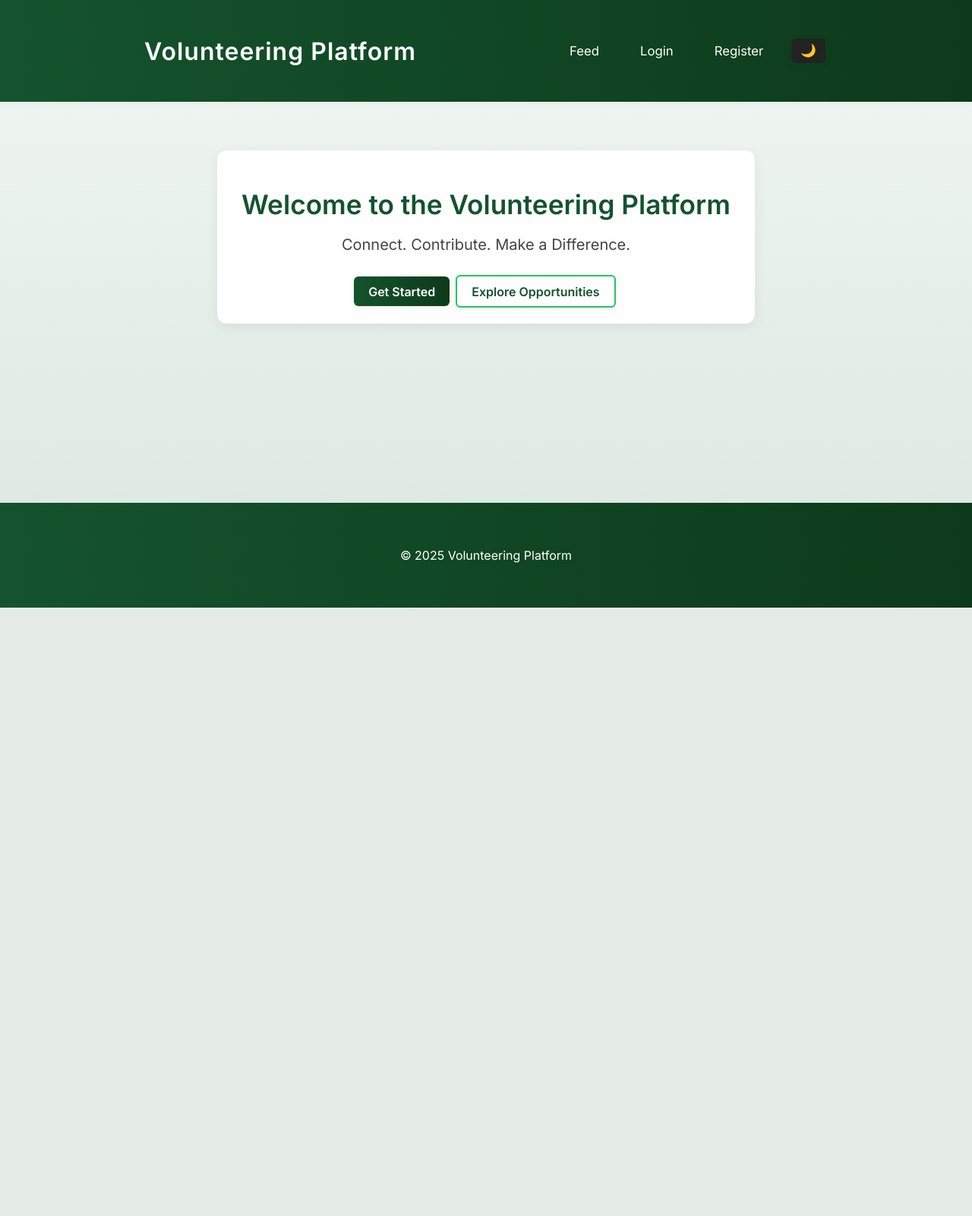
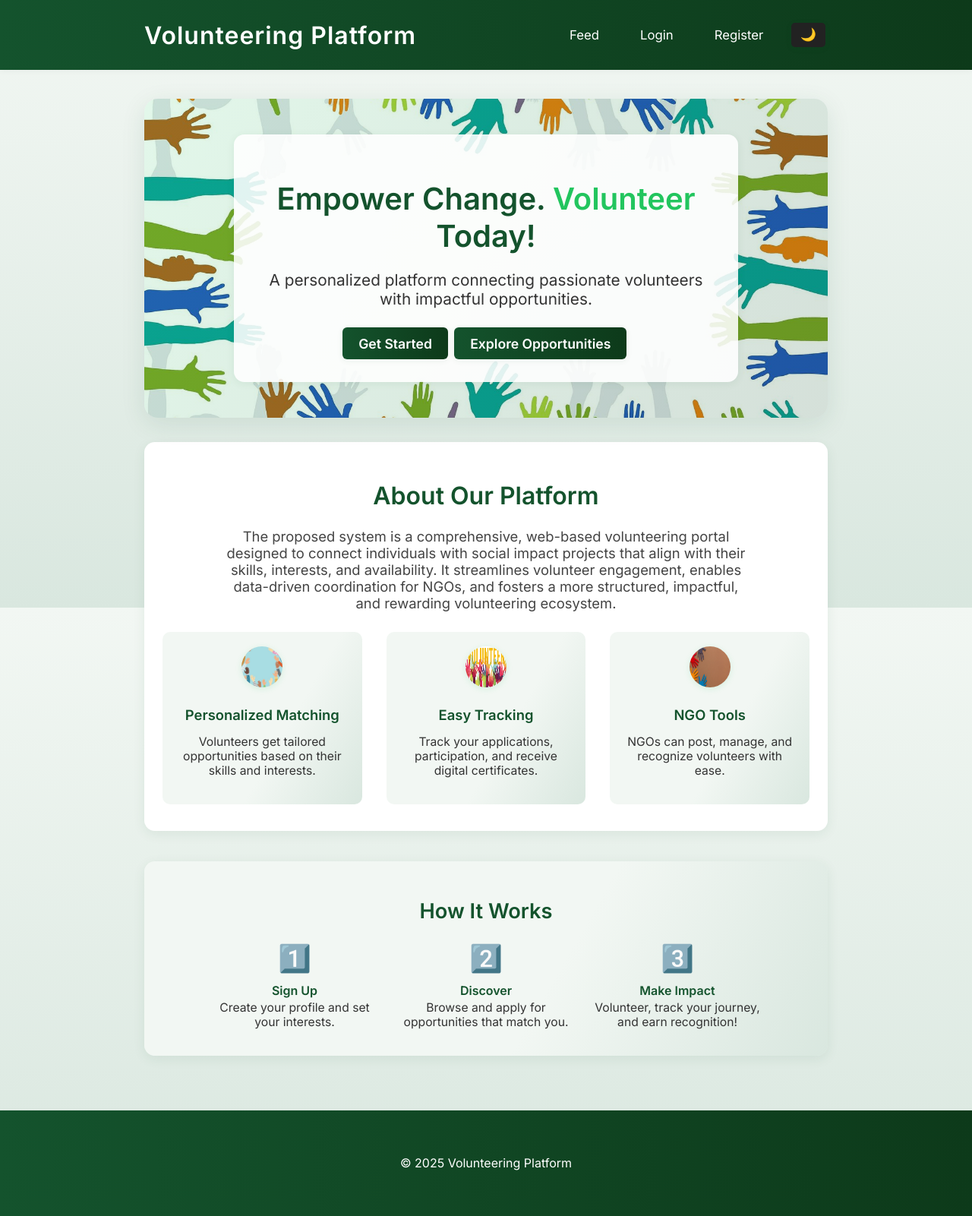
Before and after one commit to donboscobca2023/A-Personalized-Volunteering-Platform-, a Django app: page / in a window 1280 px wide. Shown: the whole page at 76% size. Before the commit the page ends 800 px from the top, so only its background shows below. Run offline with Django 5.2, Linux system fonts and the light colour scheme.

Commit message:
homepage update and header changes

```diff
--- a/static/css/style.css
+++ b/static/css/style.css
@@ -10,15 +10,25 @@ body {
     font-family: 'Inter', Arial, sans-serif;
     margin: 0;
     padding: 0;
-    //background-color: #f4f6fb;
+    background-color: #f4f6fb;
     background: linear-gradient(180deg, #f2f7f3 0%, #d9e7df 100%);
     background-attachment: fixed;
     color: #222;
     transition: background 0.3s, color 0.3s;
 }
 
+/* Fade-in animation for body and main content */
+body, main.container {
+    opacity: 0;
+    animation: fadeInBody 1.1s ease-in forwards;
+}
+@keyframes fadeInBody {
+    from { opacity: 0; }
+    to { opacity: 1; }
+}
+
 body.dark-mode {
-    //background-color: #181a1b;
+    background-color: #181a1b;
     background: linear-gradient(180deg, #1a1f1b 0%, #0c100d 100%);
     background-attachment: fixed;
     color: #e0e0e0;
@@ -31,6 +41,9 @@ header, footer {
     text-align: center;
     box-shadow: 0 2px 8px rgba(0,0,0,0.04);
     transition: background 0.3s, color 0.3s;
+    display: flex;
+    align-items: center;
+    justify-content: center;
 }
 body.dark-mode header, body.dark-mode footer {
     background: linear-gradient(90deg, var(--main-green) 0%, var(--main-green-dark) 100%);
@@ -49,10 +62,25 @@ nav a {
     transition: color 0.2s, background 0.2s;
     border-radius: 4px;
     padding: 6px 12px;
+    position: relative;
+    overflow: hidden;
+}
+nav a::after {
+    content: '';
+    display: block;
+    position: absolute;
+    left: 0; bottom: 0;
+    width: 100%; height: 2px;
+    background: var(--main-green-light);
+    transform: scaleX(0);
+    transition: transform 0.25s;
 }
 nav a:hover {
     color: var(--main-green-light);
     background: rgba(255,255,255,0.08);
+}
+nav a:hover::after {
+    transform: scaleX(1);
 }
 
 main {
@@ -73,6 +101,7 @@ main {
     width: 100%;
     box-sizing: border-box;
     display: block;
+    transition: box-shadow 0.3s, transform 0.25s;
 }
 @media (min-width: 700px) {
   .opportunity-card, .application-card {
@@ -88,7 +117,8 @@ body.dark-mode .opportunity-card, body.dark-mode .application-card {
     border: 1px solid #333;
 }
 .opportunity-card:hover, .application-card:hover {
-    box-shadow: 0 8px 32px rgba(20,83,45,0.10);
+    transform: translateY(-6px) scale(1.02);
+    box-shadow: 0 12px 32px rgba(20,83,45,0.13);
 }
 
 button, .btn {
@@ -101,9 +131,12 @@ button, .btn {
     font-weight: 600;
     cursor: pointer;
     margin: 0.2em 0.2em 0.2em 0;
-    transition: background 0.2s, box-shadow 0.2s;
+    transition: background 0.2s, box-shadow 0.2s, transform 0.15s;
     box-shadow: 0 2px 8px rgba(20,83,45,0.07);
     text-decoration: none;
+}
+button:active, .btn:active {
+    transform: scale(0.97);
 }
 button:hover, .btn:hover {
     background: var(--main-green-dark);
@@ -170,13 +203,16 @@ body.dark-mode h1, body.dark-mode h2, body.dark-mode h3 {
 }
 
 .header-flex {
+  width: 100%;
+  max-width: 900px;
+  margin: 0 auto;
   display: flex;
   align-items: center;
-  justify-content: space-between;
-  min-height: 48px;
+  justify-content: center;
+  min-height: 70px;
 }
 .logo {
-  font-size: 2.2em;
+  font-size: 2em;
   font-weight: 700;
   letter-spacing: 1px;
   margin-right: 1.5em;
@@ -244,27 +280,17 @@ body.dark-mode h1, body.dark-mode h2, body.dark-mode h3 {
     .notification-bell svg { height: 22px; width: 22px; }
 }
 
-header{
+header {
     position: fixed;
     top: 0;
     left: 0;
     width: 100%;
+    height: 70px;
     box-shadow: 0 2px 8px rgba(0,0,0,0.04);
-    transition: all 0.25s ease;
+    transition: background 0.3s, color 0.3s;
     z-index: 1000;
 }
 
-header.shrink .header-flex {
-    min-height: 36px; /* smaller height when scrolling */
-    padding: 0.2em 0;
-    transition: padding 0.25s ease, min-height 0.25s ease;
+main.container {
+    padding-top: 90px; /* Increased to ensure content is not covered by header */
 }
-
-header.shrink .logo {
-    font-size: 1.4em; /* reduce logo text size */
-    transition: font-size 0.25s ease;
-}
-
-main.container {
-    padding-top: 70px; /* offset for fixed header height */
-}
--- a/templates/base.html
+++ b/templates/base.html
@@ -83,6 +83,14 @@
           width: 22px;
         }
       }
+      /* Fade-in effect */
+      .fade-in {
+        opacity: 0;
+        transition: opacity 0.7s ease-in-out;
+      }
+      .fade-in.visible {
+        opacity: 1;
+      }
     </style>
     <script>
       function toggleDarkMode() {
@@ -90,39 +98,10 @@
           localStorage.setItem('darkMode', document.body.classList.contains('dark-mode'));
       }
       window.onload = function() {
-          // Random background disabled
-          // var bg = '{% random_bg_image as bgimg %}{% if bgimg %}'+ '{% static bgimg %}' +'{% endif %}';
-          // if (bg && bg !== '{% static "" %}') {
-          //   document.body.classList.add('bg-random');
-          //   document.body.style.backgroundImage = 'url(' + bg + ')';
-          // }
           if (localStorage.getItem('darkMode') === 'true') {
               document.body.classList.add('dark-mode');
           }
       }
-      document.addEventListener("DOMContentLoaded", function () {
-	  const header = document.querySelector('header');
-	  const main = document.querySelector('main.container');
-
-	  function updateMainPadding() {
-              main.style.paddingTop = header.offsetHeight + 'px';
-	  }
-
-	  function handleScroll() {
-              if (window.scrollY > 50) {
-		  header.classList.add('shrink');
-              } else {
-		  header.classList.remove('shrink');
-              }
-              updateMainPadding();
-	  }
-
-	  // Initial adjustment
-	  updateMainPadding();
-
-	  window.addEventListener('scroll', handleScroll);
-	  window.addEventListener('resize', updateMainPadding);
-      });
     </script>
 </head>
 <body>
--- a/templates/home.html
+++ b/templates/home.html
@@ -2,87 +2,63 @@
 {% load static %}
 {% block title %}Welcome to Volunteering Platform{% endblock %}
 {% block content %}
-<section class="welcome-section">
-  <h1>Welcome to the Volunteering Platform</h1>
-  <p class="lead">Connect. Contribute. Make a Difference.</p>
-  <div class="home-actions">
-    <a href="{% url 'register' %}" class="btn">Get Started</a>
-    <a href="{% url 'general_feed' %}" class="btn btn-outline">Explore Opportunities</a>
+<!-- Welcome Section with Background Image and Overlay -->
+<section class="welcome-section" style="position:relative; min-height: 420px; display:flex; align-items:center; justify-content:center; background: linear-gradient(120deg, rgba(34,197,94,0.13) 0%, rgba(20,83,45,0.18) 100%), url('{% static 'img/volunteers-601662_1920.jpg' %}') center/cover no-repeat; border-radius: 18px; margin: 2.5em auto 2em auto; max-width: 1100px; box-shadow: 0 8px 32px rgba(20,83,45,0.10);">
+  <div class="welcome-content" style="background: rgba(255,255,255,0.88); border-radius: 14px; padding: 2.5em 2em; max-width: 600px; margin: 2em; box-shadow: 0 2px 12px rgba(20,83,45,0.07); text-align:center;">
+    <h1 style="font-size:2.5em; font-weight:800; color: var(--main-green); margin-bottom:0.4em;">Empower Change. <span style="color:var(--main-green-light);">Volunteer</span> Today!</h1>
+    <p class="lead" style="font-size:1.3em; color:#333; margin-bottom:1.7em;">A personalized platform connecting passionate volunteers with impactful opportunities.</p>
+    <div class="home-actions">
+      <a href="{% url 'register' %}" class="btn" style="font-size:1.1em;">Get Started</a>
+      <a href="{% url 'general_feed' %}" class="btn btn-outline" style="font-size:1.1em;">Explore Opportunities</a>
+    </div>
   </div>
 </section>
 
-<style>
-.welcome-section {
-  text-align: center;
-  margin: 4em auto;
-  max-width: 650px;
-  padding: 2em;
-  background: #fff;
-  border-radius: 12px;
-  box-shadow: 0 4px 16px rgba(0,0,0,0.07);
-  transition: background 0.3s, color 0.3s;
-}
+<!-- About the Project Section -->
+<section class="about-section" style="max-width: 900px; margin: 0 auto 2.5em auto; background: #fff; border-radius: 14px; box-shadow: 0 4px 16px rgba(20,83,45,0.08); padding: 2.2em 1.5em;">
+  <h2 style="color: var(--main-green); font-size:2em; font-weight:700; margin-bottom:0.7em; text-align:center;">About Our Platform</h2>
+  <p style="font-size:1.15em; color:#444; text-align:center; max-width:700px; margin:0 auto 1.5em auto;">The proposed system is a comprehensive, web-based volunteering portal designed to connect individuals with social impact projects that align with their skills, interests, and availability. It streamlines volunteer engagement, enables data-driven coordination for NGOs, and fosters a more structured, impactful, and rewarding volunteering ecosystem.</p>
+  <div class="about-highlights" style="display:flex; flex-wrap:wrap; justify-content:center; gap:2em; margin-top:1.5em;">
+    <div style="flex:1 1 220px; min-width:200px; max-width:260px; background:linear-gradient(120deg,#f2f7f3 60%,#d9e7df 100%); border-radius:10px; padding:1.2em 1em; text-align:center;">
+      <img src="{% static 'img/raised-hands-volunteering-and-blue-background-vector-concept.jpg' %}" alt="Connect" style="width:54px; height:54px; border-radius:50%; margin-bottom:0.7em; box-shadow:0 2px 8px #22c55e22;">
+      <h3 style="color:var(--main-green); font-size:1.15em; font-weight:600; margin-bottom:0.3em;">Personalized Matching</h3>
+      <p style="font-size:0.98em; color:#333;">Volunteers get tailored opportunities based on their skills and interests.</p>
+    </div>
+    <div style="flex:1 1 220px; min-width:200px; max-width:260px; background:linear-gradient(120deg,#f2f7f3 60%,#d9e7df 100%); border-radius:10px; padding:1.2em 1em; text-align:center;">
+      <img src="{% static 'img/Volunteers Graphic.png' %}" alt="Track" style="width:54px; height:54px; border-radius:50%; margin-bottom:0.7em; box-shadow:0 2px 8px #22c55e22;">
+      <h3 style="color:var(--main-green); font-size:1.15em; font-weight:600; margin-bottom:0.3em;">Easy Tracking</h3>
+      <p style="font-size:0.98em; color:#333;">Track your applications, participation, and receive digital certificates.</p>
+    </div>
+    <div style="flex:1 1 220px; min-width:200px; max-width:260px; background:linear-gradient(120deg,#f2f7f3 60%,#d9e7df 100%); border-radius:10px; padding:1.2em 1em; text-align:center;">
+      <img src="{% static 'img/composition-still-life-friendship-day-elements.jpg' %}" alt="NGO" style="width:54px; height:54px; border-radius:50%; margin-bottom:0.7em; box-shadow:0 2px 8px #22c55e22;">
+      <h3 style="color:var(--main-green); font-size:1.15em; font-weight:600; margin-bottom:0.3em;">NGO Tools</h3>
+      <p style="font-size:0.98em; color:#333;">NGOs can post, manage, and recognize volunteers with ease.</p>
+    </div>
+  </div>
+</section>
 
-.welcome-section h1 {
-  font-size: 2.2em;
-  font-weight: 700;
-  color: var(--main-green);
-  margin-bottom: 0.5em;
-  transition: color 0.3s;
-}
+<!-- How It Works Section -->
+<section class="how-section" style="max-width: 900px; margin: 0 auto 2.5em auto; background: linear-gradient(120deg,#f2f7f3 60%,#d9e7df 100%); border-radius: 14px; box-shadow: 0 4px 16px rgba(20,83,45,0.08); padding: 2.2em 1.5em;">
+  <h2 style="color: var(--main-green); font-size:1.7em; font-weight:700; margin-bottom:0.7em; text-align:center;">How It Works</h2>
+  <div style="display:flex; flex-wrap:wrap; justify-content:center; gap:2em; margin-top:1.5em;">
+    <div style="flex:1 1 200px; min-width:180px; max-width:220px; text-align:center;">
+      <div style="font-size:2.2em; color:var(--main-green-light); margin-bottom:0.3em;">1️⃣</div>
+      <div style="font-weight:600; color:var(--main-green); margin-bottom:0.2em;">Sign Up</div>
+      <div style="font-size:0.98em; color:#333;">Create your profile and set your interests.</div>
+    </div>
+    <div style="flex:1 1 200px; min-width:180px; max-width:220px; text-align:center;">
+      <div style="font-size:2.2em; color:var(--main-green-light); margin-bottom:0.3em;">2️⃣</div>
+      <div style="font-weight:600; color:var(--main-green); margin-bottom:0.2em;">Discover</div>
+      <div style="font-size:0.98em; color:#333;">Browse and apply for opportunities that match you.</div>
+    </div>
+    <div style="flex:1 1 200px; min-width:180px; max-width:220px; text-align:center;">
+      <div style="font-size:2.2em; color:var(--main-green-light); margin-bottom:0.3em;">3️⃣</div>
+      <div style="font-weight:600; color:var(--main-green); margin-bottom:0.2em;">Make Impact</div>
+      <div style="font-size:0.98em; color:#333;">Volunteer, track your journey, and earn recognition!</div>
+    </div>
+  </div>
+</section>
 
-.welcome-section .lead {
-  font-size: 1.25em;
-  margin-bottom: 2em;
-  color: #444;
-  transition: color 0.3s;
-}
+<!-- Optional: Add a colorful footer or testimonial section here if desired -->
 
-.btn-outline {
-  background: transparent;
-  color: var(--main-green);
-  border: 2px solid var(--main-green-light);
-  transition: background 0.3s, color 0.3s;
-}
-
-.btn-outline:hover {
-  background: var(--main-green-light);
-  color: white;
-}
-
-/* Dark mode support */
-body.dark-mode .welcome-section {
-  background: #23272b;
-  color: #e0e0e0;
-  box-shadow: 0 4px 16px rgba(0,0,0,0.4);
-}
-
-body.dark-mode .welcome-section h1 {
-  color: var(--main-green-light);
-}
-
-body.dark-mode .welcome-section .lead {
-  color: #ccc;
-}
-
-body.dark-mode .btn-outline {
-  color: var(--main-green-light);
-  border-color: var(--main-green-light);
-}
-
-body.dark-mode .btn-outline:hover {
-  background: var(--main-green-light);
-  color: #fff;
-}
-
-@media (max-width: 700px) {
-  .welcome-section {
-    margin: 2em auto;
-    padding: 1.5em;
-  }
-  .welcome-section h1 {
-    font-size: 1.8em;
-  }
-}
-</style>
 {% endblock %}
```
Also changed, not shown: db.sqlite3.
